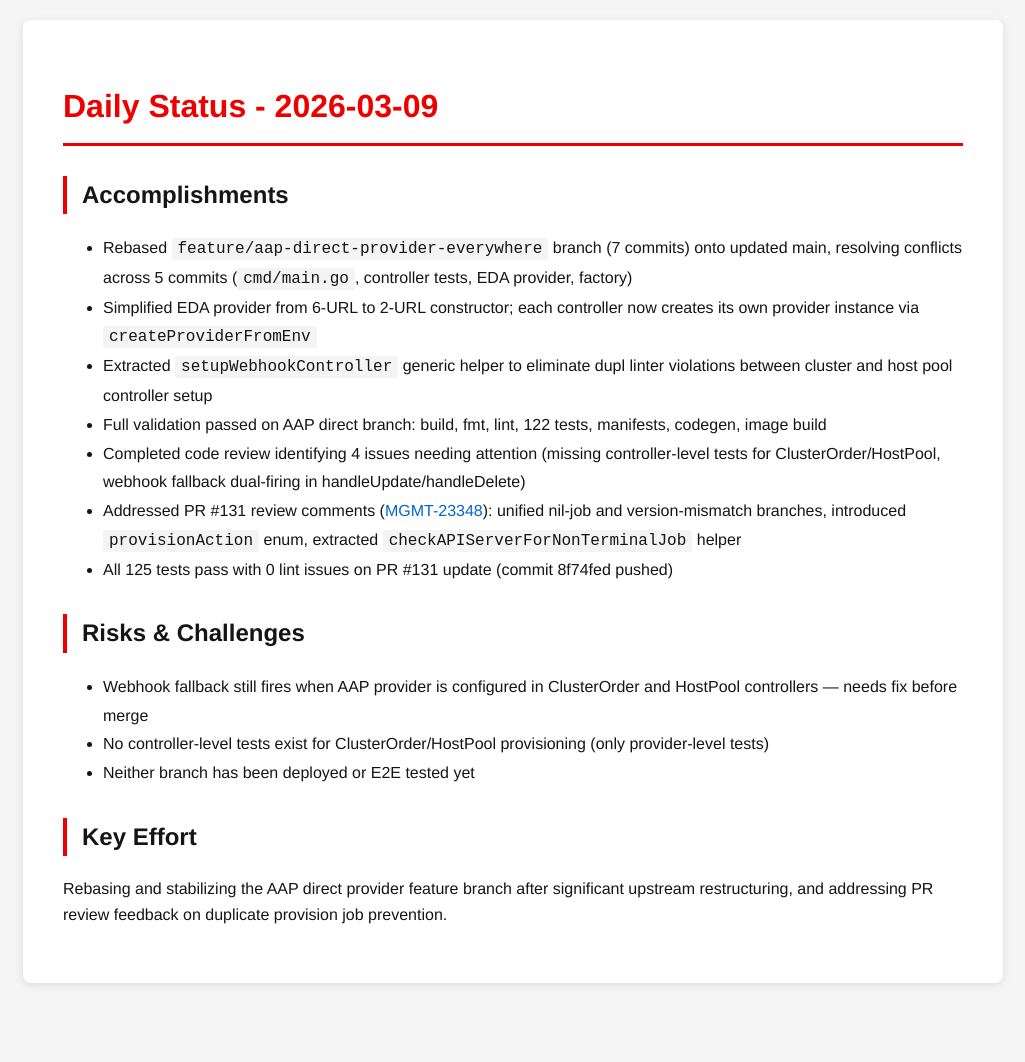
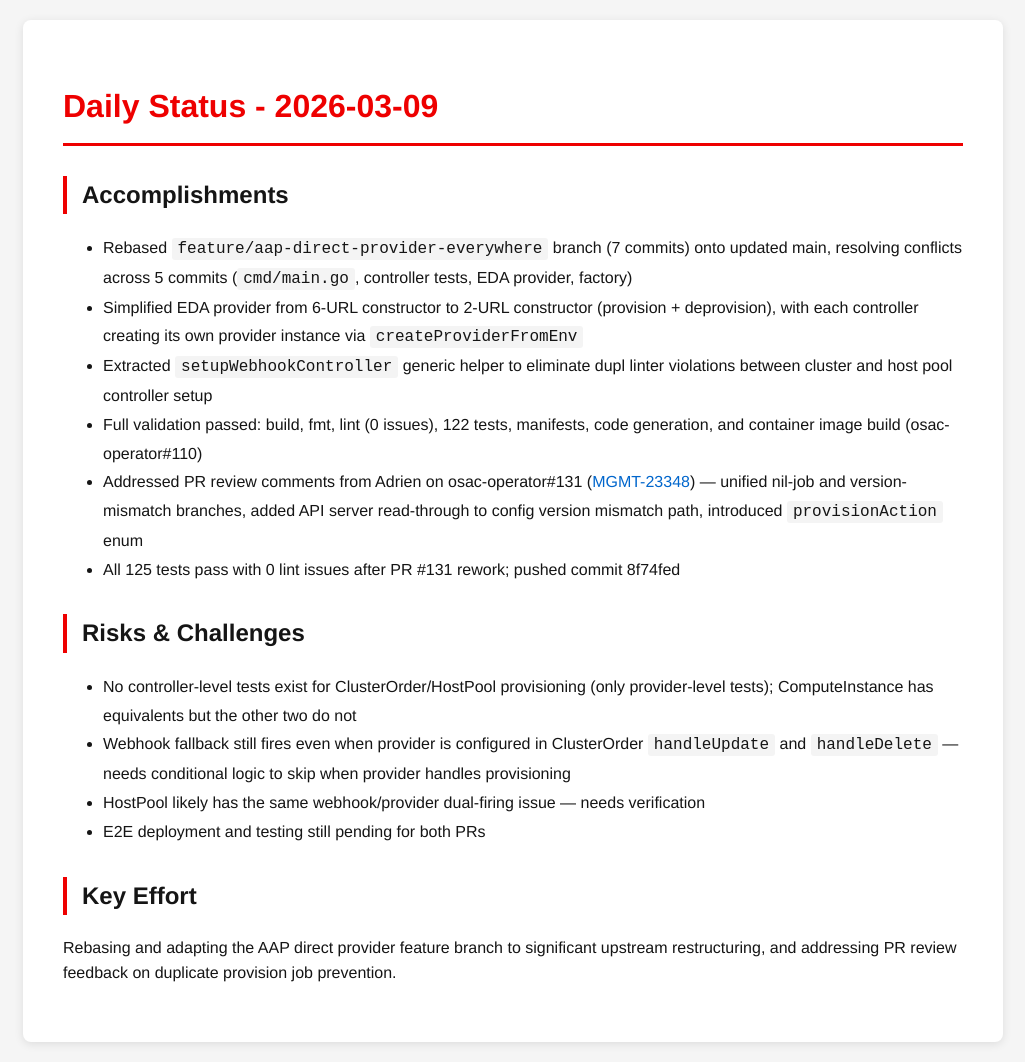
Before and after one commit to tzvatot/daily-status, a Jekyll site: the page built from 2026-03-09.md, in a window 1280 px wide. Shown: the whole page, without its empty margins (127-1152 px from the left). Built offline with Jekyll 4.4.1, drawn with Linux system fonts in a browser that asks for light colours; before the commit the page ends 1003 px from its top, so only the background shows below that.

Commit message:
Daily status update - 2026-03-09

```diff
--- a/2026-03-09.md
+++ b/2026-03-09.md
@@ -8,17 +8,17 @@
 
 ## Accomplishments
 - Rebased `feature/aap-direct-provider-everywhere` branch (7 commits) onto updated main, resolving conflicts across 5 commits (`cmd/main.go`, controller tests, EDA provider, factory)
-- Simplified EDA provider from 6-URL to 2-URL constructor; each controller now creates its own provider instance via `createProviderFromEnv`
+- Simplified EDA provider from 6-URL constructor to 2-URL constructor (provision + deprovision), with each controller creating its own provider instance via `createProviderFromEnv`
 - Extracted `setupWebhookController` generic helper to eliminate dupl linter violations between cluster and host pool controller setup
-- Full validation passed on AAP direct branch: build, fmt, lint, 122 tests, manifests, codegen, image build
-- Completed code review identifying 4 issues needing attention (missing controller-level tests for ClusterOrder/HostPool, webhook fallback dual-firing in handleUpdate/handleDelete)
-- Addressed PR #131 review comments ([MGMT-23348](https://issues.redhat.com/browse/MGMT-23348)): unified nil-job and version-mismatch branches, introduced `provisionAction` enum, extracted `checkAPIServerForNonTerminalJob` helper
-- All 125 tests pass with 0 lint issues on PR #131 update (commit 8f74fed pushed)
+- Full validation passed: build, fmt, lint (0 issues), 122 tests, manifests, code generation, and container image build (osac-operator#110)
+- Addressed PR review comments from Adrien on osac-operator#131 ([MGMT-23348](https://issues.redhat.com/browse/MGMT-23348)) — unified nil-job and version-mismatch branches, added API server read-through to config version mismatch path, introduced `provisionAction` enum
+- All 125 tests pass with 0 lint issues after PR #131 rework; pushed commit 8f74fed
 
 ## Risks & Challenges
-- Webhook fallback still fires when AAP provider is configured in ClusterOrder and HostPool controllers — needs fix before merge
-- No controller-level tests exist for ClusterOrder/HostPool provisioning (only provider-level tests)
-- Neither branch has been deployed or E2E tested yet
+- No controller-level tests exist for ClusterOrder/HostPool provisioning (only provider-level tests); ComputeInstance has equivalents but the other two do not
+- Webhook fallback still fires even when provider is configured in ClusterOrder `handleUpdate` and `handleDelete` — needs conditional logic to skip when provider handles provisioning
+- HostPool likely has the same webhook/provider dual-firing issue — needs verification
+- E2E deployment and testing still pending for both PRs
 
 ## Key Effort
-Rebasing and stabilizing the AAP direct provider feature branch after significant upstream restructuring, and addressing PR review feedback on duplicate provision job prevention.
+Rebasing and adapting the AAP direct provider feature branch to significant upstream restructuring, and addressing PR review feedback on duplicate provision job prevention.
```
